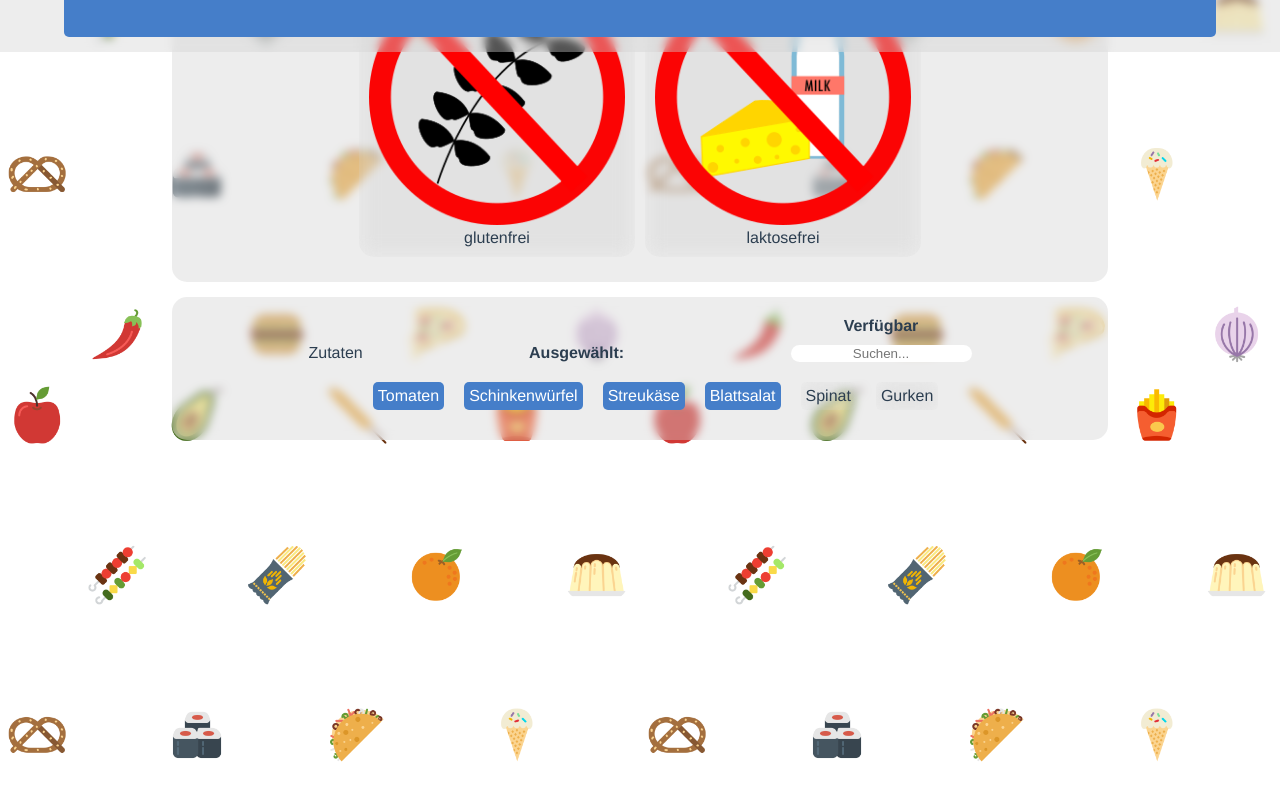
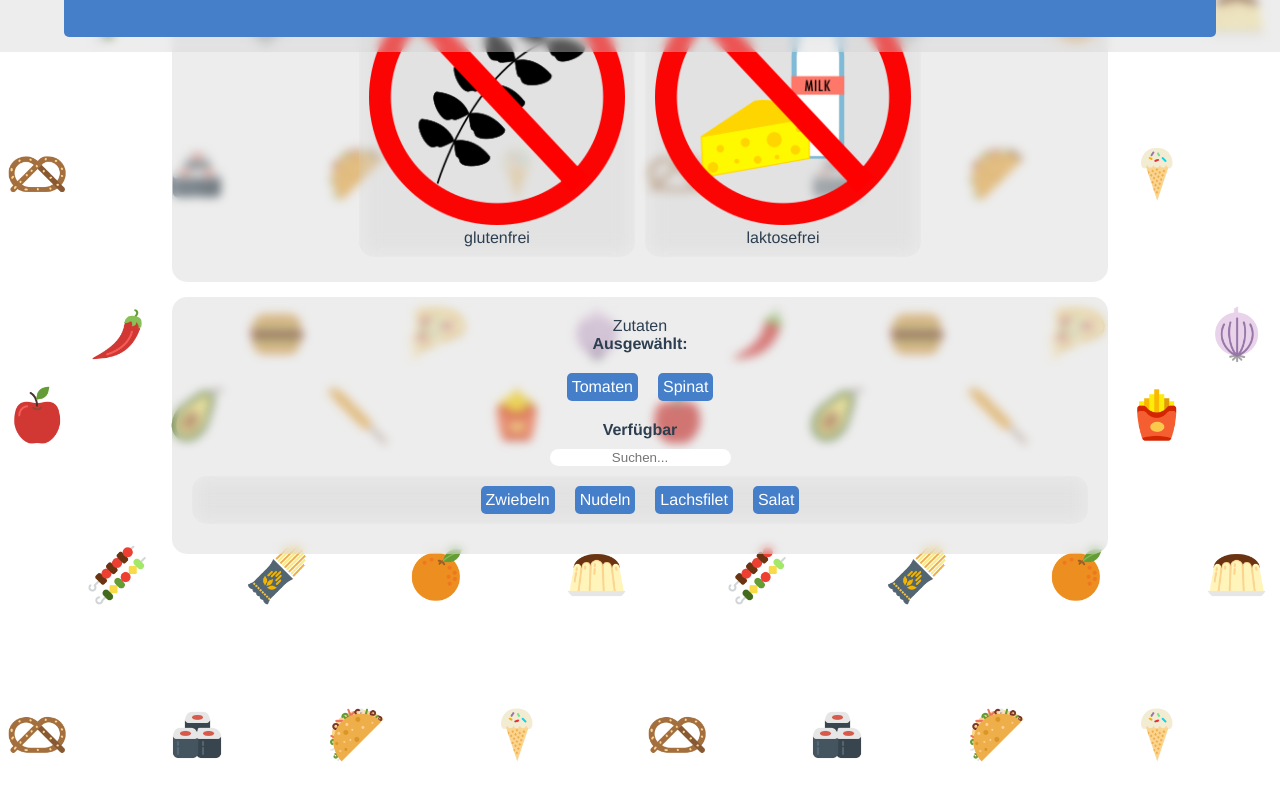
Before and after one commit to radiales/pbo, a Vue app in the folder pbo-project/: page / in a window 1280 px wide. Shown: the part 748-1548 px from the top of the page. Built offline with nearby package versions, Linux system fonts and the light colour scheme.

Commit message:
Home now lets the user pick ingredients and also filter them by a search string.

```diff
--- a/pbo-project/src/App.vue
+++ b/pbo-project/src/App.vue
@@ -143,20 +143,11 @@ body{
 </style>
 
 <script>
-import Home     from "./components/Home.vue"
-import Recipes  from "./components/Recipes.vue"
-import Last     from "./components/Last.vue"
-
 function animate(){
   document.querySelector("#recipesSection").classList += "animationTest";
 }
 
 export default{
-  components:{
-    'Home': Home,
-    "Recipes": Recipes,
-    "Last": Last
-  },
   methods:{
     updateShow(val){
       this.show = val;
--- a/pbo-project/src/components/Home.vue
+++ b/pbo-project/src/components/Home.vue
@@ -45,23 +45,44 @@
 			</div>
 			<div class="form ingredientsForm">
 				<label>Zutaten</label>
+				<br>
 				<div class="ingredients chosenParent">
 					<span class="availabilityLabel">Ausgewählt:</span>
 					<div class="chosen ingredientsGroup">
-						<span class="ingredient">Tomaten</span>
-						<span class="ingredient">Schinkenwürfel</span>
-						<span class="ingredient">Streukäse</span>
-						<span class="ingredient">Blattsalat</span>
+						<span
+							v-for="(ingredient, id) in availableIngredients"
+							:key="id"
+							v-bind:id="id"
+							@click="addUnavailable($event, id)">
+							<Selectable
+								class="selectable"
+								v-bind:ingredientName="ingredient.name"
+								v-bind:amount="ingredient.amount"
+								v-bind:available="ingredient.available">
+							</Selectable>
+						</span>
 					</div>
 				</div>
 				<div class="ingredients availableParent">
 					<span class="availabilityLabel">Verfügbar</span>
 					<form>
-						<input class="textInput" type="text" placeholder="Suchen...">
+						<input class="textInput" v-model="filterString" type="text" placeholder="Suchen...">
 					</form>
 					<div class="available ingredientsGroup">
-						<span class="ingredient">Spinat</span>
-						<span class="ingredient">Gurken</span>
+						<div class="chosen ingredientsGroup">
+						<span
+							v-for="(ingredient, id) in unavailableIngredients"
+							:key="id"
+							v-bind:id="id"
+							@click="addAvailable($event, id)">
+							<Selectable
+								class="selectable"
+								v-bind:ingredientName="ingredient.name"
+								v-bind:amount="ingredient.amount"
+								v-bind:available="ingredient.available">
+							</Selectable>
+						</span>
+					</div>
 					</div>
 				</div>
 			</div>
@@ -78,7 +99,55 @@
 export default {
   name: 'Home',
   props: ['show'],
-  methods: {
+  data: function(){
+	  return{
+		doShow: this.show,
+		peopleCount: [1,2,3,4,5,6],
+		filterString: "",
+		ingredients: [
+				{
+					name: "Tomaten",
+					amount: 300,
+					available: true
+				},
+				{
+					name: "Spinat",
+					amount: 500,
+					available: true
+				},
+				{
+					name: "Zwiebeln",
+					amount: 3,
+					available: false
+				},
+				{
+					name: "Nudeln",
+					amount: 1000,
+					available: false
+				},
+				{
+					name: "Lachsfilet",
+					amount: 500,
+					available: false
+				},
+				{
+					name: "Salat",
+					amount: 500,
+					available: false
+				}
+			]
+  		}
+	},
+	computed:{
+		availableIngredients(){
+			return this.ingredients.filter(x => x.available);
+		},
+		unavailableIngredients(){
+				return this.ingredients.filter(x => (!(x.available) &&
+					((this.filterString=="")?true:(x.name.toLowerCase().indexOf(this.filterString.toLowerCase())!=-1))));
+		}
+	},
+	methods: {
 	  nextPage(){
 		  this.doShow = !this.doShow;
 		  this.$emit("onShowChanged", this.doShow);
@@ -88,14 +157,24 @@ export default {
 		   * variable and then emit the change of the local variable back to the
 		   * original prop to pass to the parent.
 		   */
+	  },
+	  addAvailable(event, id){
+		  for(let ingr of this.ingredients){
+			  if(ingr.name == this.unavailableIngredients[id].name){
+				  ingr.available = !(ingr.available);
+				  return;
+			  }
+		  }
+	  },
+	  addUnavailable(event, id){
+		  for(let ingr of this.ingredients){
+			  if(ingr.name == this.availableIngredients[id].name){
+				  ingr.available = !(ingr.available);
+				  return;
+			  }
+		  }
 	  }
   },
-  data: function(){
-	  return{
-		  doShow: this.show,
-		  peopleCount: [1,2,3,4,5,6]
-  		}
-  	}
 }
 </script>
 
@@ -148,9 +227,7 @@ export default {
 	padding: 10px;
 	border-radius: 5px;
 	margin: 5px;
-	/*background: rgb(29, 86, 161);*/
 	backdrop-filter: blur(10px);
-	/*color: white;*/
 }
 
 .form{
@@ -196,7 +273,11 @@ export default {
 }
 
 .ingredients{
-	display: inline-block;
+	display: block;
+}
+
+Selectable{
+	display: inline;
 }
 
 .availabilityLabel{
@@ -206,30 +287,21 @@ export default {
 .ingredientsGroup{
 	margin-top: 10px;
 	margin-bottom: 10px;
-	/*color: white;*/
 }
 
 .ingredient{
-	/*
-	background:rgb(29, 86, 161);
-	border: 1px solid rgb(29, 86, 161);
-	*/
 	border-radius: 5px;
 	padding: 5px;
 	margin: 10px;
-	float: left;
 }
 
-.chosen span {
+.chosen .selectable{
 	background: rgb(69, 126, 201);
 	color: white;
 }
 
 .available > *{
-	/*
-	border: rgb(59, 127, 216);
-	background: rgb(59, 127, 216);
-	*/
+	border-radius: 15px;
 	backdrop-filter: blur(10px);
 }
 
--- /dev/null
+++ b/pbo-project/src/components/Selectable.vue
@@ -0,0 +1,24 @@
+<template>
+    <span class="ingredient">
+        {{ ingredientName }}
+    </span>
+</template>
+
+<script>
+export default {
+    name: "Selectable",
+    props:{
+        ingredientName: String,
+        amount: Number,
+        available: Boolean
+    }
+}
+</script>
+
+<style scoped>
+.ingredient{
+	border-radius: 5px;
+	padding: 5px;
+	margin: 10px;
+}
+</style>
--- a/pbo-project/src/main.js
+++ b/pbo-project/src/main.js
@@ -7,6 +7,7 @@ import router from './router'
 //import '../node_modules/bootstrap/dist/css/bootstrap.css'
 //import '../node_modules/bootstrap-vue/dist/bootstrap-vue.css'
 
+import Selectable from "./components/Selectable"
 
 Vue.config.productionTip = false
 
@@ -14,6 +15,11 @@ Vue.config.productionTip = false
 Vue.component("Home");
 Vue.component("Recipes");
 Vue.component("Last");
+/*
+ * FIX for non-registered components bug I
+ * had before.
+*/
+Vue.component("Selectable", Selectable);
 
 var vueIn = new Vue({
   router,
```
Also changed, not shown: pbo-project/src/router.js (+6 -6 lines).
